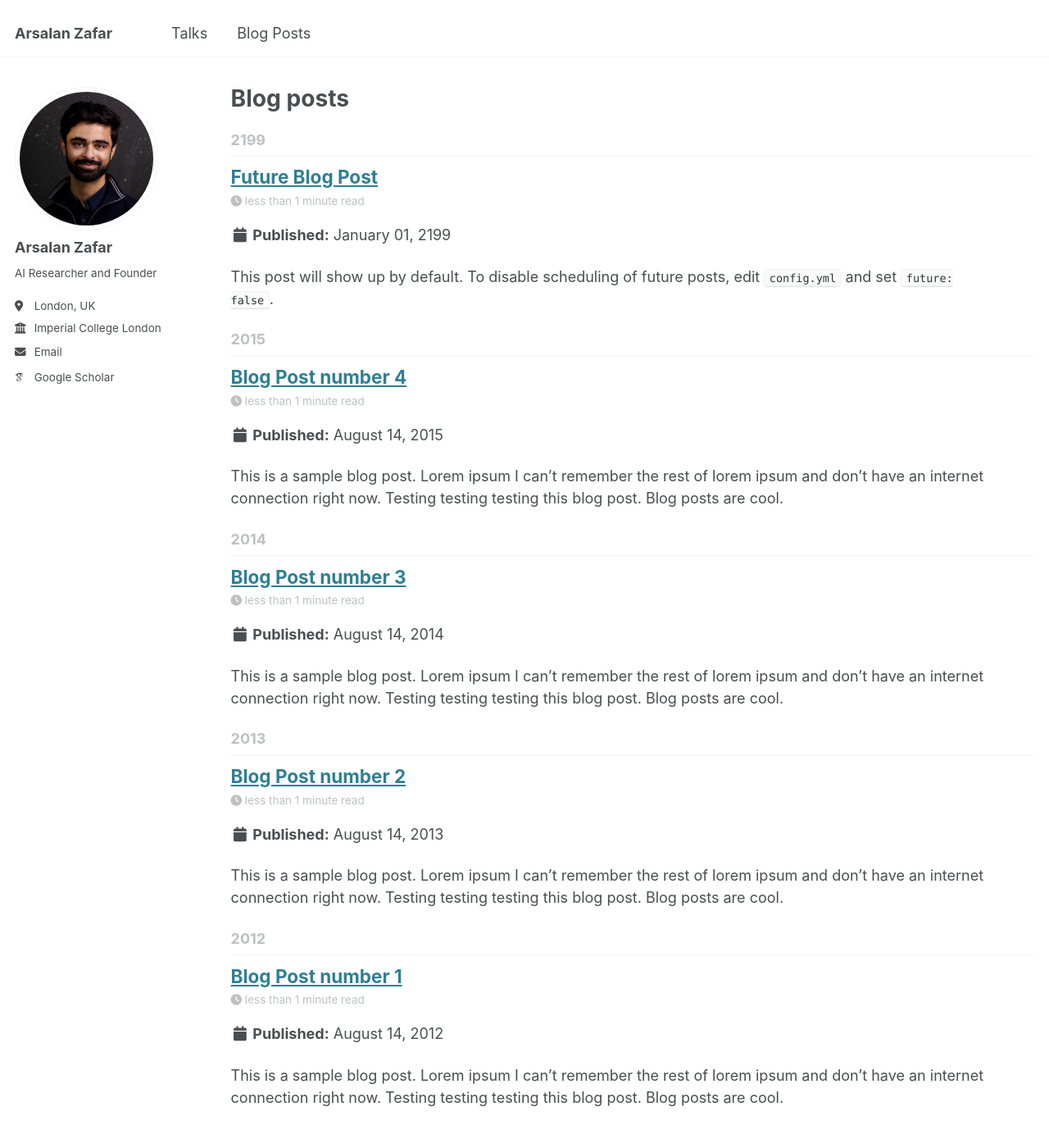
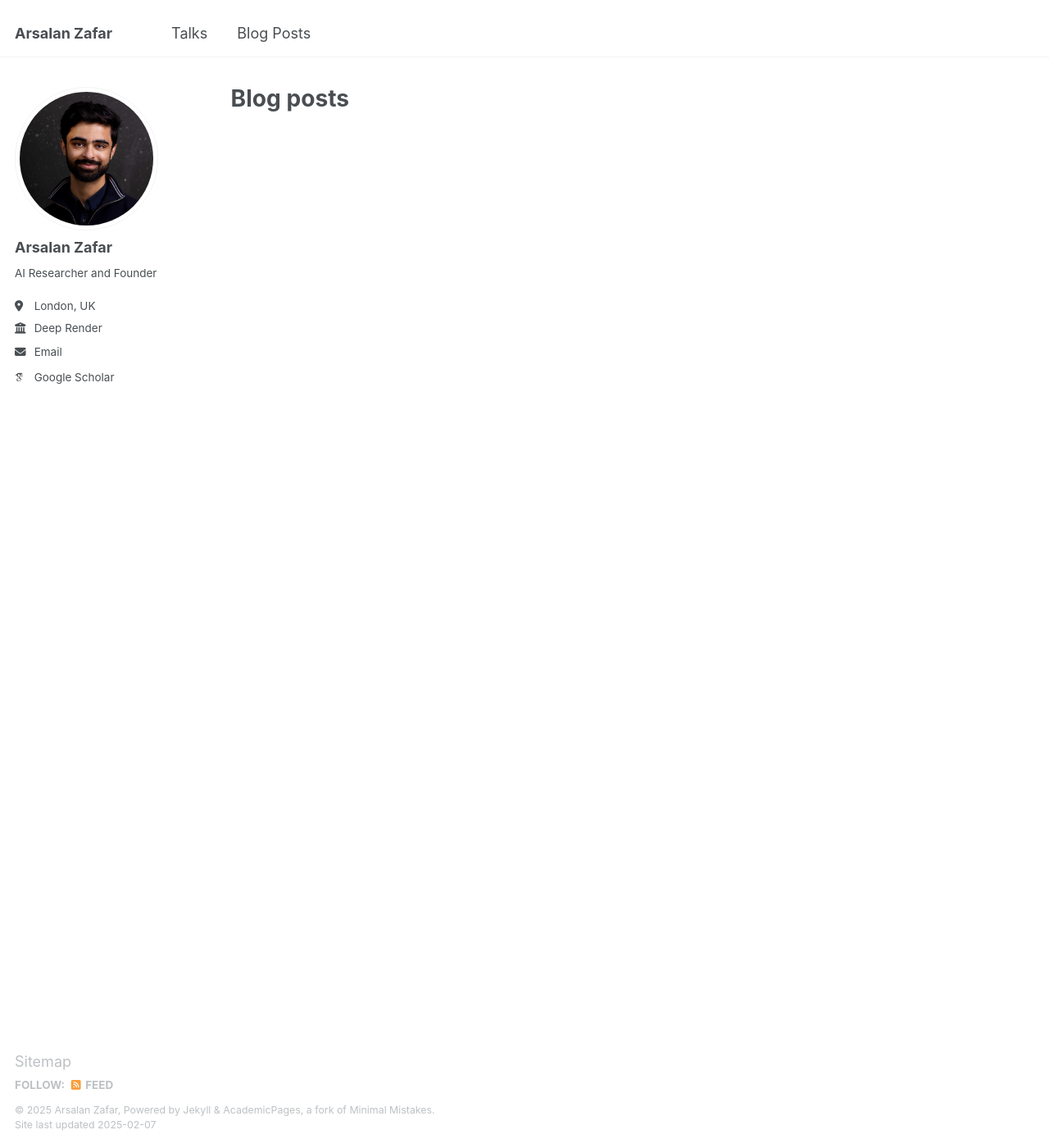
Before and after one commit to Arsalan-zafar/Arsalan-zafar.github.io, a Jekyll site: the page built from _pages/year-archive.html, in a window 1280 px wide and 1400 px high. Shown: the whole window at 82% size. Built offline with Jekyll 4.4.1, drawn with Linux system fonts in a browser that asks for light colours; some web fonts are replaced.

```diff
--- a/_config.yml
+++ b/_config.yml
@@ -27,7 +27,7 @@ author:
   pronouns         : # example: "she/her"
   bio              : "AI Researcher and Founder"
   location         : "London, UK"
-  employer         : "Imperial College London"
+  employer         : "Deep Render"
   uri              : # URL
   email            : "arsalan.zafar@deeprender.ai"
 
@@ -88,7 +88,7 @@ publication_category:
 teaser                   :  # filename of teaser fallback teaser image placed in /images/, .e.g. "500x300.png"
 breadcrumbs              : false # true, false (default)
 words_per_minute         : 160
-future                   : true
+future                   : False
 read_more                : "disabled" # if enabled, adds "Read more" links to excerpts
 talkmap_link             : false      #change to true to add link to talkmap on talks page
 comments:
--- a/_posts/2012-08-14-blog-post-1.md
+++ /dev/null
@@ -1,20 +0,0 @@
----
-title: 'Blog Post number 1'
-date: 2012-08-14
-permalink: /posts/2012/08/blog-post-1/
-tags:
-  - cool posts
-  - category1
-  - category2
----
-
-This is a sample blog post. Lorem ipsum I can't remember the rest of lorem ipsum and don't have an internet connection right now. Testing testing testing this blog post. Blog posts are cool.
-
-Headings are cool
-======
-
-You can have many headings
-======
-
-Aren't headings cool?
-------
--- a/_posts/2013-08-14-blog-post-2.md
+++ /dev/null
@@ -1,20 +0,0 @@
----
-title: 'Blog Post number 2'
-date: 2013-08-14
-permalink: /posts/2013/08/blog-post-2/
-tags:
-  - cool posts
-  - category1
-  - category2
----
-
-This is a sample blog post. Lorem ipsum I can't remember the rest of lorem ipsum and don't have an internet connection right now. Testing testing testing this blog post. Blog posts are cool.
-
-Headings are cool
-======
-
-You can have many headings
-======
-
-Aren't headings cool?
-------
--- a/_posts/2014-08-14-blog-post-3.md
+++ /dev/null
@@ -1,20 +0,0 @@
----
-title: 'Blog Post number 3'
-date: 2014-08-14
-permalink: /posts/2014/08/blog-post-3/
-tags:
-  - cool posts
-  - category1
-  - category2
----
-
-This is a sample blog post. Lorem ipsum I can't remember the rest of lorem ipsum and don't have an internet connection right now. Testing testing testing this blog post. Blog posts are cool.
-
-Headings are cool
-======
-
-You can have many headings
-======
-
-Aren't headings cool?
-------
```
Also changed, not shown: _posts/2015-08-14-blog-post-4.md (deleted, +0 -20 lines), _posts/2199-01-01-future-post.md (+1 -0 lines).
